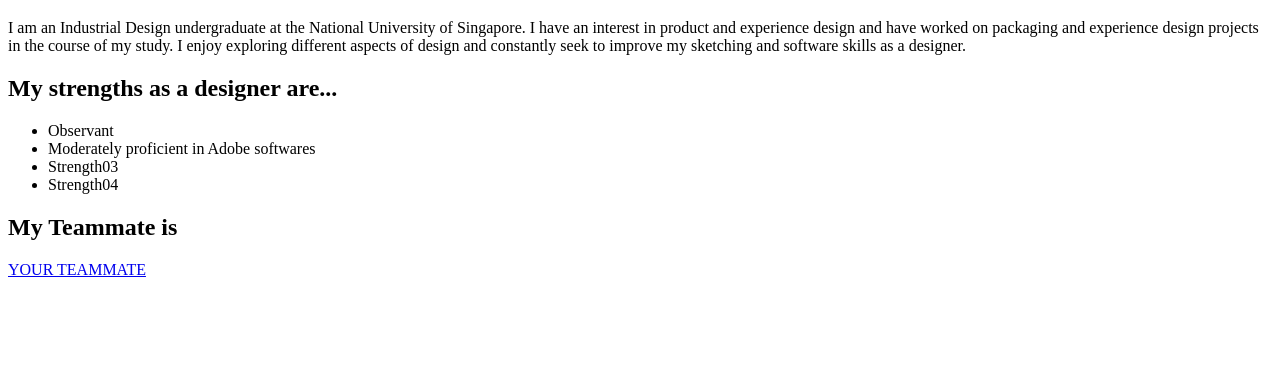
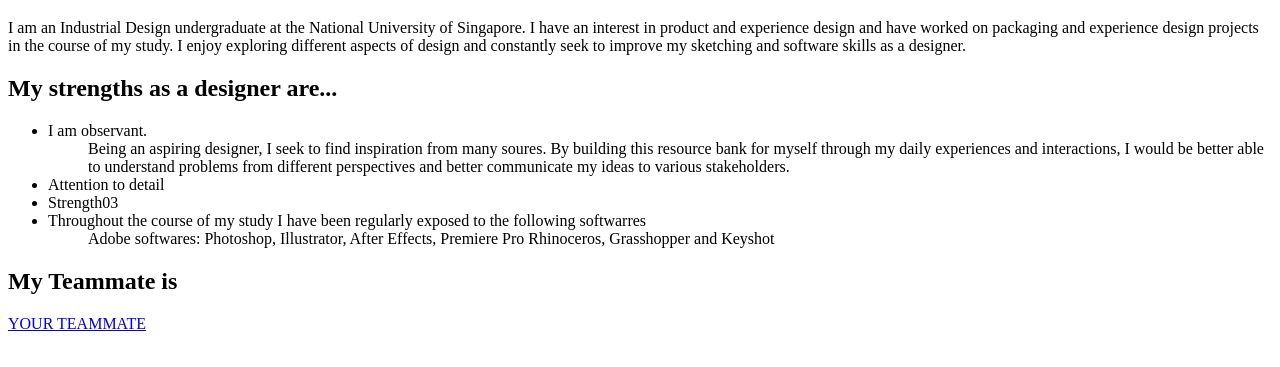
Before and after one commit to tayyqi/id2116, a plain HTML site: page yingqi.html in a window 1280 px wide. Shown: the part 61-428 px from the top of the page. Drawn offline with Linux system fonts and the light colour scheme.

Commit message:
add strength 4

```diff
--- a/yingqi.html
+++ b/yingqi.html
@@ -15,10 +15,21 @@
 
     <h2>My strengths as a designer are...</h2>
      <ul>
-       <li>Observant</li>
-       <li>Moderately proficient in Adobe softwares</li>
+       <li>I am observant.
+        <ul>Being an aspiring designer, I seek to find inspiration from many soures. By
+          building this resource bank for myself through my daily experiences and
+          interactions, I would be better able to understand problems from different
+          perspectives and better communicate my ideas to various stakeholders.</ul>
+        </li>
+       <li>Attention to detail
+         <ul></ul>
+       </li>
        <li>Strength03</li>
-       <li>Strength04</li>
+       <li>Throughout the course of my study I have been regularly exposed to the following softwarres
+        <ul>Adobe softwares: Photoshop, Illustrator, After Effects, Premiere Pro
+          Rhinoceros, Grasshopper and Keyshot
+        </ul>
+        </li>
      </ul>
 
     <h2>My Teammate is</h2>
```
